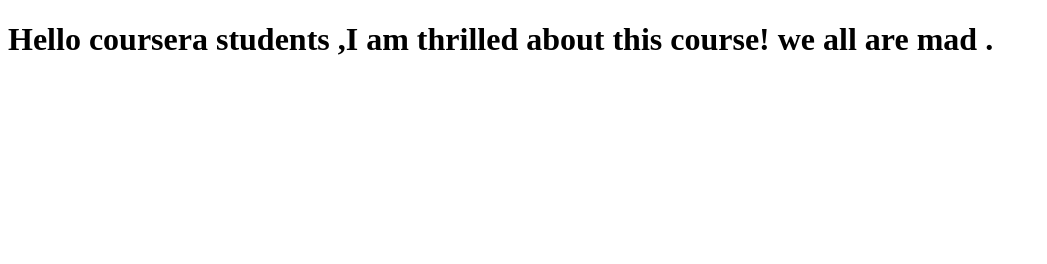
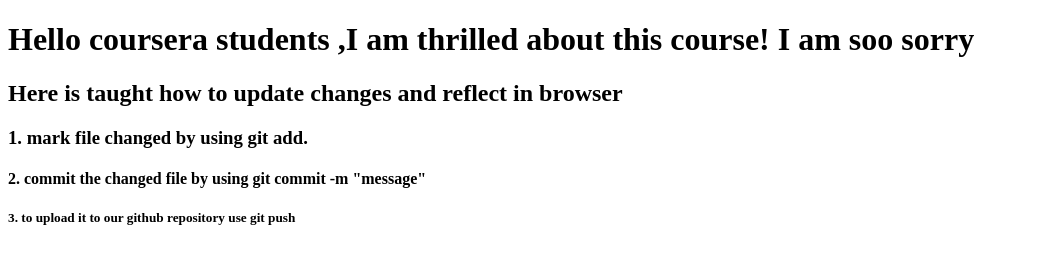
Before and after one commit to Shikhas/SPA-Angular-JS-coursera-test, a plain HTML site: page index.html in a window 1280 px wide. Shown: the whole page, without its empty margins (0-1047 px from the left). Drawn offline with Linux system fonts and the light colour scheme.

Commit message:
SummaryofLecture

```diff
--- a/index.html
+++ b/index.html
@@ -5,6 +5,10 @@
     <title>Hello Coursera</title>
   </head>
   <body>
-    <h1>Hello coursera students ,I am thrilled about this course! we all are mad .</h1>
+    <h1>Hello coursera students ,I am thrilled about this course! I am soo sorry </h1>
+    <h2>Here is taught how to update changes and reflect in browser</h2>
+    <h3>1. mark file changed by using git add. </h3>
+    <h4>2. commit the changed file by using git commit -m "message"</h4>
+    <h5>3. to upload it to our github repository use git push </h5>
   </body>
 </html>
```
